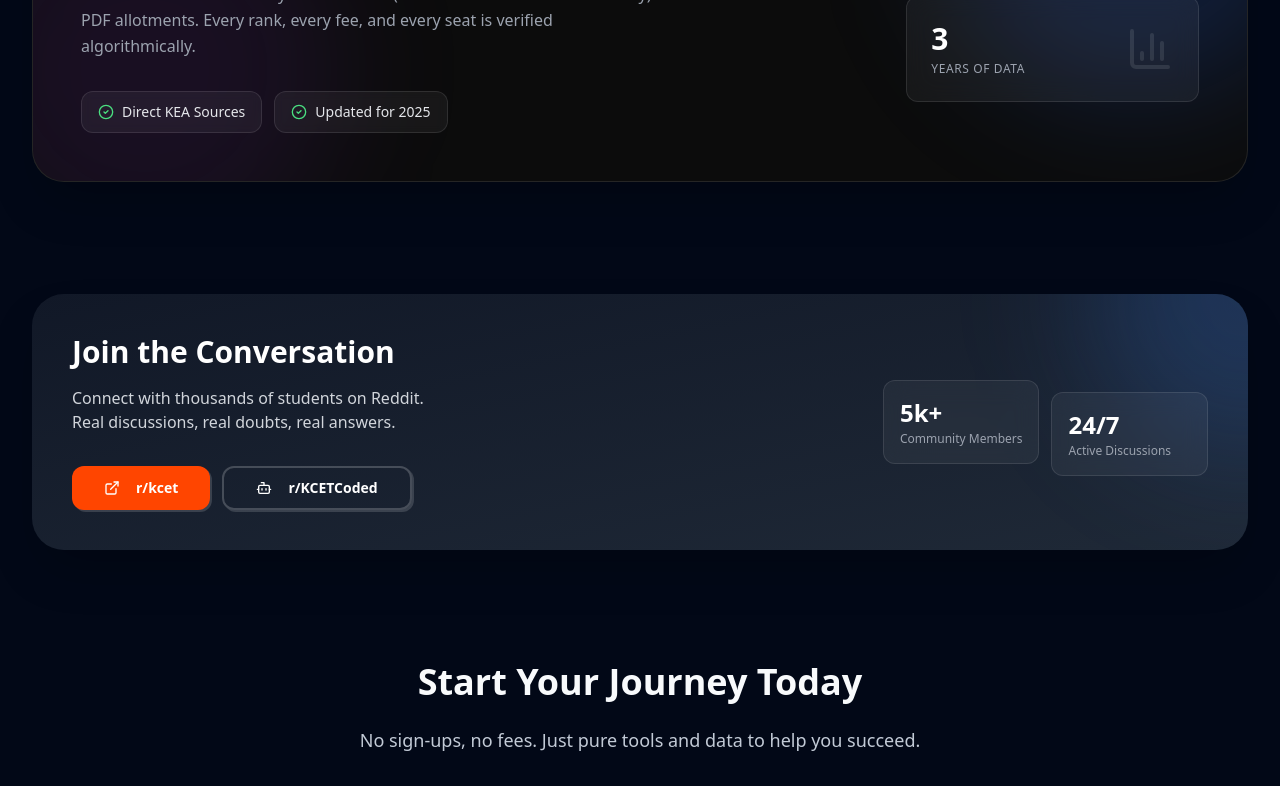
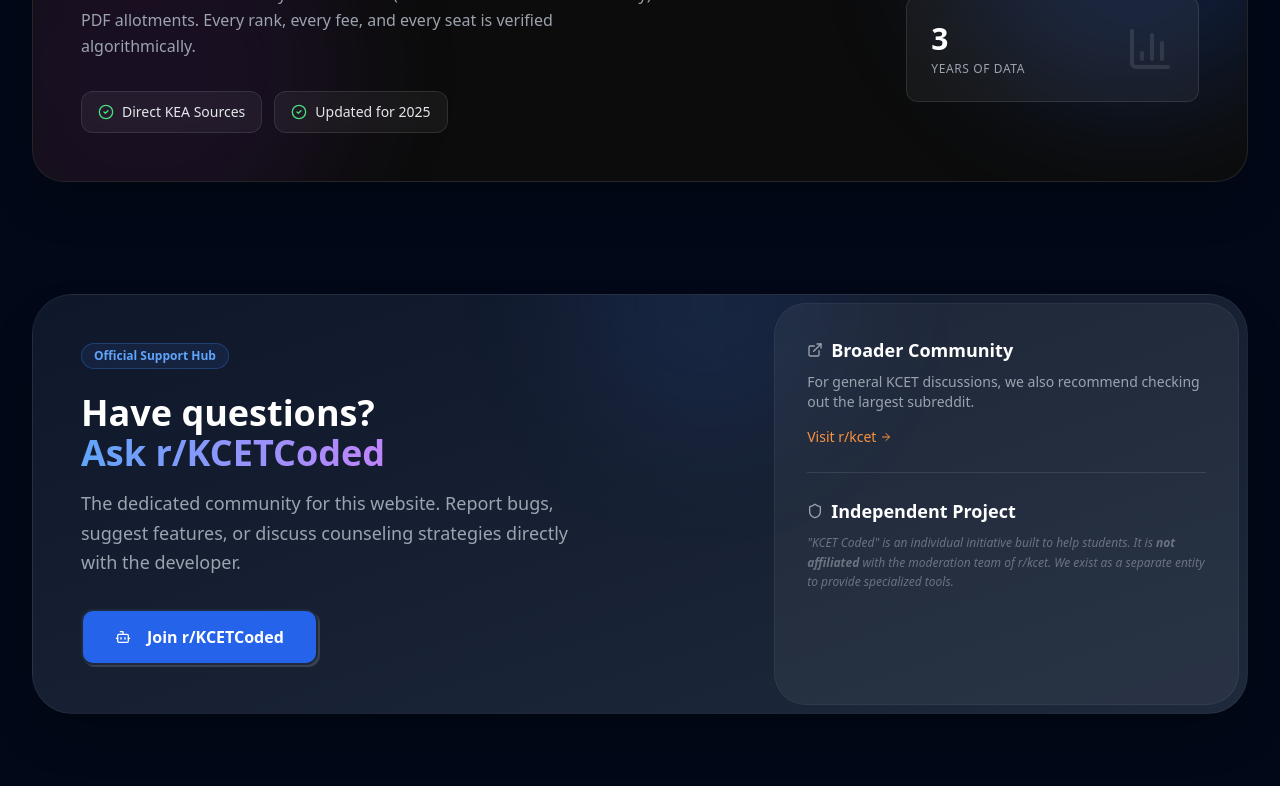
Before and after one commit to Conspirant/coded, a React (Vite) app: page / in a window 1280 px wide. Shown: the part 1680-2466 px from the top of the page. Built offline with nearby package versions, Linux system fonts and the light colour scheme; no server answers.

Commit message:
Enhance homepage with animations and community disclaimer

```diff
--- a/src/pages/Homepage.tsx
+++ b/src/pages/Homepage.tsx
@@ -1,5 +1,6 @@
 import { useState, useEffect, useRef } from "react"
 import { Link, useNavigate } from "react-router-dom"
+import { motion, AnimatePresence } from "framer-motion"
 import { Button } from "@/components/ui/button"
 import { Badge } from "@/components/ui/badge"
 import {
@@ -241,8 +242,32 @@
         <div className="min-h-screen bg-background overflow-hidden">
             {/* Animated Background */}
             <div className="fixed inset-0 -z-10 overflow-hidden">
-                <div className="absolute top-0 -left-4 w-96 h-96 bg-purple-500 rounded-full mix-blend-multiply filter blur-3xl opacity-20 animate-float" />
-                <div className="absolute top-0 -right-4 w-96 h-96 bg-blue-500 rounded-full mix-blend-multiply filter blur-3xl opacity-20 animate-float-delayed" />
+                <motion.div
+                    animate={{
+                        scale: [1, 1.2, 1],
+                        opacity: [0.2, 0.3, 0.2]
+                    }}
+                    transition={{
+                        duration: 8,
+                        repeat: Infinity,
+                        ease: "easeInOut"
+                    }}
+                    className="absolute top-0 -left-4 w-96 h-96 bg-purple-500 rounded-full mix-blend-multiply filter blur-3xl opacity-20"
+                />
+                <motion.div
+                    animate={{
+                        scale: [1, 1.1, 1],
+                        x: [0, 20, 0],
+                        opacity: [0.2, 0.3, 0.2]
+                    }}
+                    transition={{
+                        duration: 10,
+                        repeat: Infinity,
+                        ease: "easeInOut",
+                        delay: 1
+                    }}
+                    className="absolute top-0 -right-4 w-96 h-96 bg-blue-500 rounded-full mix-blend-multiply filter blur-3xl opacity-20"
+                />
                 <div className="absolute -bottom-8 left-20 w-96 h-96 bg-pink-500 rounded-full mix-blend-multiply filter blur-3xl opacity-20 animate-float-slow" />
                 <div className="absolute bottom-40 right-20 w-72 h-72 bg-cyan-500 rounded-full mix-blend-multiply filter blur-3xl opacity-15 animate-float" />
                 <div className="absolute top-1/2 left-1/2 -translate-x-1/2 -translate-y-1/2 w-[600px] h-[600px] bg-gradient-radial from-primary/5 to-transparent rounded-full" />
@@ -289,6 +314,11 @@
                 <div className="absolute top-1/2 left-1/2 -translate-x-1/2 -translate-y-1/2 w-[800px] h-[800px] bg-gradient-radial from-blue-500/10 to-transparent rounded-full blur-3xl -z-10" />
 
                 <div className="max-w-4xl mx-auto text-center relative z-10">
+                    <motion.div
+                        initial={{ opacity: 0, y: 20 }}
+                        animate={{ opacity: 1, y: 0 }}
+                        transition={{ duration: 0.5 }}
+                    >
                         {/* Live Badge */}
                         <div className={`inline-flex items-center gap-2 px-3 py-1.5 rounded-full bg-background/60 backdrop-blur-md border shadow-sm mb-6 transition-all duration-700 ${mounted ? 'opacity-100 translate-y-0' : 'opacity-0 translate-y-4'}`}>
                             <span className="relative flex h-2.5 w-2.5">
@@ -320,7 +350,11 @@
                         <div className={`flex flex-col items-center gap-6 max-w-2xl mx-auto mb-12 transition-all duration-700 delay-300 ${mounted ? 'opacity-100 translate-y-0' : 'opacity-0 translate-y-4'}`}>
                             {/* Enhanced Search Bar */}
                             <div className="w-full relative group transform transition-all duration-300 hover:scale-[1.01]">
-                            <div className="absolute -inset-1 bg-gradient-to-r from-blue-600 via-purple-600 to-pink-600 rounded-2xl blur opacity-25 group-hover:opacity-60 transition duration-500"></div>
+                                <motion.div
+                                    className="absolute -inset-1 bg-gradient-to-r from-blue-600 via-purple-600 to-pink-600 rounded-2xl blur opacity-25"
+                                    animate={{ opacity: [0.25, 0.6, 0.25] }}
+                                    transition={{ duration: 3, repeat: Infinity, ease: "easeInOut" }}
+                                />
                                 <div className="relative flex items-center bg-background/80 backdrop-blur-xl border border-white/10 rounded-2xl shadow-2xl p-2">
                                     <Search className="ml-4 h-6 w-6 text-muted-foreground group-focus-within:text-blue-500 transition-colors" />
                                     <input
@@ -376,6 +410,7 @@
                                 </div>
                             </div>
                         </div>
+                    </motion.div>
                 </div>
             </section>
 
@@ -393,12 +428,30 @@
                     </div>
 
                     {/* Main Features */}
-                    <div className="grid gap-6 md:grid-cols-2 lg:grid-cols-4 mb-20">
+                    <motion.div
+                        initial="hidden"
+                        whileInView="visible"
+                        viewport={{ once: true, margin: "-100px" }}
+                        variants={{
+                            hidden: { opacity: 0 },
+                            visible: {
+                                opacity: 1,
+                                transition: { staggerChildren: 0.1 }
+                            }
+                        }}
+                        className="grid gap-6 md:grid-cols-2 lg:grid-cols-4 mb-20"
+                    >
                         {features.map((feature, i) => (
+                            <motion.div
+                                key={feature.title}
+                                variants={{
+                                    hidden: { opacity: 0, y: 20 },
+                                    visible: { opacity: 1, y: 0, transition: { duration: 0.5 } }
+                                }}
+                            >
                                 <Link
-                                key={feature.title}
                                     to={feature.href}
-                                className="group relative"
+                                    className="group relative block h-full"
                                 >
                                     <div className="absolute -inset-0.5 bg-gradient-to-b from-blue-500/20 to-purple-500/20 rounded-[2rem] opacity-0 group-hover:opacity-100 transition duration-500 blur-md"></div>
                                     <div className={`relative h-full p-6 rounded-[1.75rem] bg-card/50 backdrop-blur-xl border border-white/5 hover:border-white/10 transition-all duration-300 hover:shadow-2xl hover:-translate-y-2`}>
@@ -416,8 +469,9 @@
                                         </div>
                                     </div>
                                 </Link>
+                            </motion.div>
                         ))}
-                    </div>
+                    </motion.div>
 
                     {/* Real Data Stats Section - Dark Premium Card */}
                     <div className="relative rounded-[2rem] bg-[#0c0c0c] border border-white/10 p-8 sm:p-12 text-center sm:text-left overflow-hidden isolate shadow-2xl">
@@ -481,46 +535,70 @@
                 </div>
             </section>
 
-            {/* Community Section - Kept as is, but polished */}
+            {/* Community Section - Reimagined */}
             <section className="py-12 px-4 sm:px-6 lg:px-8">
                 <div className="max-w-7xl mx-auto">
-                    <div className="grid md:grid-cols-2 gap-8 items-center rounded-[2rem] bg-gradient-to-br from-gray-900 to-gray-800 p-8 sm:p-10 text-white overflow-hidden relative shadow-2xl">
-                        {/* Decorator */}
-                        <div className="absolute top-0 right-0 w-80 h-80 bg-blue-500/20 rounded-full blur-3xl -translate-y-1/2 translate-x-1/2"></div>
+                    <div className="grid md:grid-cols-5 gap-6 rounded-[2.5rem] bg-gradient-to-br from-[#0F172A] to-[#1E293B] p-2 overflow-hidden relative shadow-2xl border border-white/5">
 
-                        <div className="relative z-10">
-                            <h2 className="text-2xl sm:text-3xl font-bold mb-4">Join the Conversation</h2>
-                            <p className="text-gray-300 text-base mb-8 max-w-sm">
-                                Connect with thousands of students on Reddit. Real discussions, real doubts, real answers.
+                        {/* Left Side - The Main Hub (r/KCETCoded) */}
+                        <div className="md:col-span-3 p-8 sm:p-10 relative flex flex-col justify-center">
+                            <div className="absolute top-0 right-0 w-64 h-64 bg-blue-500/10 rounded-full blur-3xl -translate-y-1/2 translate-x-1/3"></div>
+
+                            <Badge variant="outline" className="w-fit mb-6 border-blue-500/30 text-blue-400 bg-blue-500/10 backdrop-blur-md px-3 py-1">
+                                Official Support Hub
+                            </Badge>
+
+                            <h2 className="text-3xl sm:text-4xl font-bold mb-4 text-white">
+                                Have questions? <br />
+                                <span className="text-transparent bg-clip-text bg-gradient-to-r from-blue-400 to-purple-400">Ask r/KCETCoded</span>
+                            </h2>
+                            <p className="text-gray-400 text-lg mb-8 leading-relaxed max-w-lg">
+                                The dedicated community for this website. Report bugs, suggest features, or discuss counseling strategies directly with the developer.
                             </p>
-                            <div className="flex flex-wrap gap-3">
-                                <a href="https://www.reddit.com/r/kcet/" target="_blank" rel="noopener noreferrer">
-                                    <Button size="lg" className="bg-[#FF4500] hover:bg-[#FF4500]/90 text-white border-none rounded-xl h-11">
-                                        <ExternalLink className="mr-2 h-4 w-4" />
-                                        r/kcet
-                                    </Button>
-                                </a>
+
+                            <div className="flex flex-wrap gap-4">
                                 <a href="https://www.reddit.com/r/KCETCoded/" target="_blank" rel="noopener noreferrer">
-                                    <Button size="lg" variant="outline" className="bg-transparent border-white/20 text-white hover:bg-white/10 rounded-xl h-11">
-                                        <Bot className="mr-2 h-4 w-4" />
-                                        r/KCETCoded
+                                    <Button size="lg" className="rounded-xl h-14 px-8 bg-blue-600 hover:bg-blue-700 text-white shadow-lg shadow-blue-600/20 text-base font-semibold transition-all hover:scale-105">
+                                        <Bot className="mr-2 h-5 w-5" />
+                                        Join r/KCETCoded
                                     </Button>
                                 </a>
                             </div>
                         </div>
 
-                        <div className="relative z-10 flex justify-center md:justify-end">
-                            <div className="grid grid-cols-2 gap-3">
-                                <div className="p-4 rounded-xl bg-white/5 backdrop-blur-md border border-white/10">
-                                    <div className="text-2xl font-bold mb-0.5">5k+</div>
-                                    <div className="text-xs text-gray-400">Community Members</div>
+                        {/* Right Side - Info & Disclaimer */}
+                        <div className="md:col-span-2 bg-white/5 rounded-[2rem] p-8 border border-white/5 flex flex-col justify-between relative overflow-hidden">
+                            {/* Decorative noise */}
+                            <div className="absolute inset-0 bg-noise opacity-[0.03]"></div>
+
+                            <div className="space-y-6 relative z-10">
+                                <div>
+                                    <h3 className="text-lg font-semibold text-white mb-2 flex items-center gap-2">
+                                        <ExternalLink className="h-4 w-4 text-gray-400" />
+                                        Broader Community
+                                    </h3>
+                                    <p className="text-sm text-gray-400 mb-3">
+                                        For general KCET discussions, we also recommend checking out the largest subreddit.
+                                    </p>
+                                    <a href="https://www.reddit.com/r/kcet/" target="_blank" rel="noopener noreferrer" className="inline-flex items-center text-sm font-medium text-orange-400 hover:text-orange-300 transition-colors">
+                                        Visit r/kcet <ArrowRight className="ml-1 h-3 w-3" />
+                                    </a>
                                 </div>
-                                <div className="p-4 rounded-xl bg-white/5 backdrop-blur-md border border-white/10 translate-y-3">
-                                    <div className="text-2xl font-bold mb-0.5">24/7</div>
-                                    <div className="text-xs text-gray-400">Active Discussions</div>
+
+                                <div className="h-px bg-white/10 w-full"></div>
+
+                                <div>
+                                    <h3 className="text-lg font-semibold text-white mb-2 flex items-center gap-2">
+                                        <Shield className="h-4 w-4 text-gray-400" />
+                                        Independent Project
+                                    </h3>
+                                    <p className="text-xs text-gray-500 leading-relaxed italic">
+                                        "KCET Coded" is an individual initiative built to help students. It is <strong>not affiliated</strong> with the moderation team of r/kcet. We exist as a separate entity to provide specialized tools.
+                                    </p>
                                 </div>
                             </div>
                         </div>
+
                     </div>
                 </div>
             </section>
```
Lines whose indentation alone changed are shown as unchanged.
